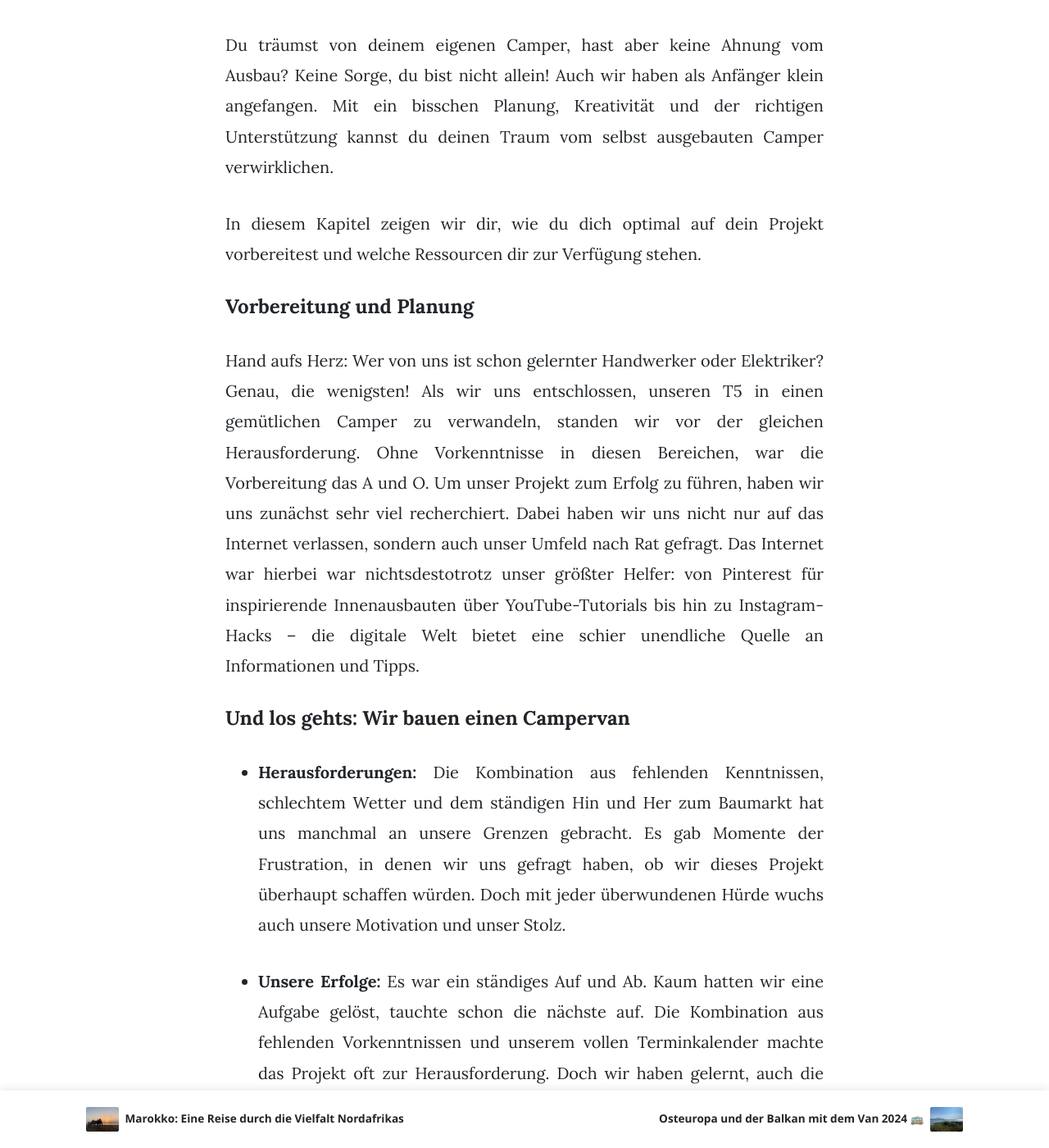
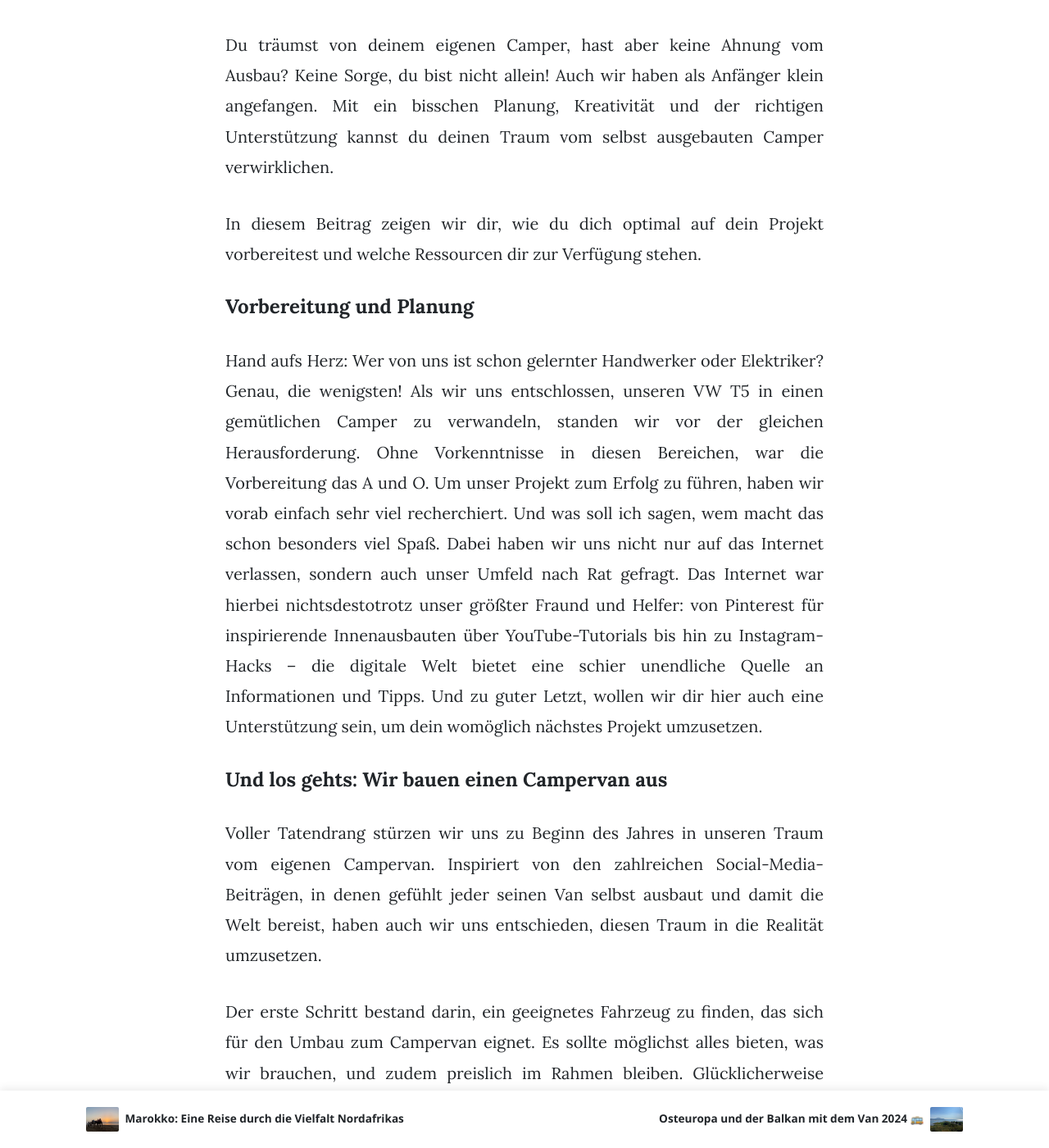
Before and after one commit to travelbuddi/travelbuddi.github.io, a Jekyll site: the page built from _posts/2024-05-01-campervan.md, in a window 1280 px wide and 1400 px high, scrolled down 800 px. Shown: the whole window at 82% size. Built offline with Jekyll 4.4.1, drawn with Linux system fonts in a browser that asks for light colours; nearby versions of some CDN libraries; some of the changed text lies outside the part shown.

Commit message:
Update Van

```diff
--- a/_posts/2024-05-01-campervan.md
+++ b/_posts/2024-05-01-campervan.md
@@ -9,21 +9,31 @@
 
 ## Vanlife in 7 Tagen: Unser Traum vom DIY Campervan
 
-Eine Woche, ein Bus, unendlich viele Möglichkeiten – oder doch nicht? Im Mai 2024 haben wir versucht, das unmöglich scheinende zu schaffen: einen kompletten Camperausbau in nur sieben Tagen. Ob uns das gelungen ist und was wir dabei gelernt haben, erfährst du hier
+Eine Woche, ein Bus, unendlich viele Möglichkeiten - oder? Im Mai 2024 haben wir versucht, einen kompletten Camperausbau in nur sieben Tagen. Ob uns das gelungen ist und was wir dabei gelernt haben, erfährst du hier!
 
 Du träumst von deinem eigenen Camper, hast aber keine Ahnung vom Ausbau? Keine Sorge, du bist nicht allein! Auch wir haben als Anfänger klein angefangen. Mit ein bisschen Planung, Kreativität und der richtigen Unterstützung kannst du deinen Traum vom selbst ausgebauten Camper verwirklichen.
 
-In diesem Kapitel zeigen wir dir, wie du dich optimal auf dein Projekt vorbereitest und welche Ressourcen dir zur Verfügung stehen.
+In diesem Beitrag zeigen wir dir, wie du dich optimal auf dein Projekt vorbereitest und welche Ressourcen dir zur Verfügung stehen.
 
 
 #### Vorbereitung und Planung
 
-Hand aufs Herz: Wer von uns ist schon gelernter Handwerker oder Elektriker? Genau, die wenigsten! Als wir uns entschlossen, unseren T5 in einen gemütlichen Camper zu verwandeln, standen wir vor der gleichen Herausforderung. Ohne Vorkenntnisse in diesen Bereichen, war die Vorbereitung das A und O. Um unser Projekt zum Erfolg zu führen, haben wir uns zunächst sehr viel recherchiert. Dabei haben wir uns nicht nur auf das Internet verlassen, sondern auch unser Umfeld nach Rat gefragt. Das Internet war hierbei war nichtsdestotrotz unser größter Helfer: von Pinterest für inspirierende Innenausbauten über YouTube-Tutorials bis hin zu Instagram-Hacks – die digitale Welt bietet eine schier unendliche Quelle an Informationen und Tipps.
+Hand aufs Herz: Wer von uns ist schon gelernter Handwerker oder Elektriker? Genau, die wenigsten! Als wir uns entschlossen, unseren VW T5 in einen gemütlichen Camper zu verwandeln, standen wir vor der gleichen Herausforderung. Ohne Vorkenntnisse in diesen Bereichen, war die Vorbereitung das A und O. Um unser Projekt zum Erfolg zu führen, haben wir vorab einfach sehr viel recherchiert. Und was soll ich sagen, wem macht das schon besonders viel Spaß. Dabei haben wir uns nicht nur auf das Internet verlassen, sondern auch unser Umfeld nach Rat gefragt. Das Internet war hierbei nichtsdestotrotz unser größter Fraund und Helfer: von Pinterest für inspirierende Innenausbauten über YouTube-Tutorials bis hin zu Instagram-Hacks – die digitale Welt bietet eine schier unendliche Quelle an Informationen und Tipps. Und zu guter Letzt, wollen wir dir hier auch eine Unterstützung sein, um dein womöglich nächstes Projekt umzusetzen.
 
 
-#### Und los gehts: Wir bauen einen Campervan
+#### Und los gehts: Wir bauen einen Campervan aus
+Voller Tatendrang stürzen wir uns zu Beginn des Jahres in unseren Traum vom eigenen Campervan. Inspiriert von den zahlreichen Social-Media-Beiträgen, in denen gefühlt jeder seinen Van selbst ausbaut und damit die Welt bereist, haben auch wir uns entschieden, diesen Traum in die Realität umzusetzen.
 
-* **Herausforderungen:** Die Kombination aus fehlenden Kenntnissen, schlechtem Wetter und dem ständigen Hin und Her zum Baumarkt hat uns manchmal an unsere Grenzen gebracht. Es gab Momente der Frustration, in denen wir uns gefragt haben, ob wir dieses Projekt überhaupt schaffen würden. Doch mit jeder überwundenen Hürde wuchs auch unsere Motivation und unser Stolz.
+Der erste Schritt bestand darin, ein geeignetes Fahrzeug zu finden, das sich für den Umbau zum Campervan eignet. Es sollte möglichst alles bieten, was wir brauchen, und zudem preislich im Rahmen bleiben. Glücklicherweise hatten wir in unserer Verwandtschaft Zugang zu einem VW Bus, den wir erwerben konnten. Es handelt sich um einen VW T5 Multivan aus dem Jahr 2011 – ein komfortables Auto, das bereits einige Funktionen bietet.
+
+![VWT5](/assets/images/Ausbau01.jpg)
+
+
+Doch wir wollten mehr: Unser Plan umfasst ein richtiges Bett statt der umgeklappten Sitze, ein Waschbecken mit einem funktionierenden Wasserhahn und Dusche, anstelle eines einfachen Frischwasserkanisters, und schließlich eine funktionierende Küche inklusive Kühlschrank. Das, liebe Freunde, ist unsere Vision!
+
+Als allererstes haben wir einen Autoradio verbaut, dazu mehr, sowie auch Tipps und Tricks, findest du in unserem <a href="{% post_url 2023-03-31-campervan-part1-radio %}">Part 1 - Radio Upgrade - Campervan Umbau</a>. Als nächstes brauchen wir einen gute Isolierung, damit es an kälteren Tagen nicht zu kalt aber auch nicht zu heiß wird. Daher muss die gesamte Innenverkleidung erst einmal entfernt werden.
+
+* **Herausforderungen:** Die Kombination aus fehlenden Kenntnissen, schlechtem Wetter und dem ständigen Hin und Her zum Baumarkt hat uns nicht nur einmal an unsere Grenzen gebracht. Es gab Momente der Frustration, in denen wir uns gefragt haben, ob wir dieses Projekt überhaupt schaffen würden. Doch mit jeder überwundenen Hürde wuchs auch unsere Motivation und unser Stolz.
 
 * **Unsere Erfolge:** Es war ein ständiges Auf und Ab. Kaum hatten wir eine Aufgabe gelöst, tauchte schon die nächste auf. Die Kombination aus fehlenden Vorkenntnissen und unserem vollen Terminkalender machte das Projekt oft zur Herausforderung. Doch wir haben gelernt, auch die kleinen Erfolge zu schätzen und uns gegenseitig zu motivieren. Denn schließlich war es unser gemeinsames Ziel, einen Camper zu bauen, der ganz unseren Vorstellungen entspricht.
 
```
Also changed, not shown: _posts/2024-09-24-Osteuropa-Balkan.md (renamed from _posts/2024-08-08-Osteuropa-Balkan.md), assets/images/Ausbau01.jpg (added).
